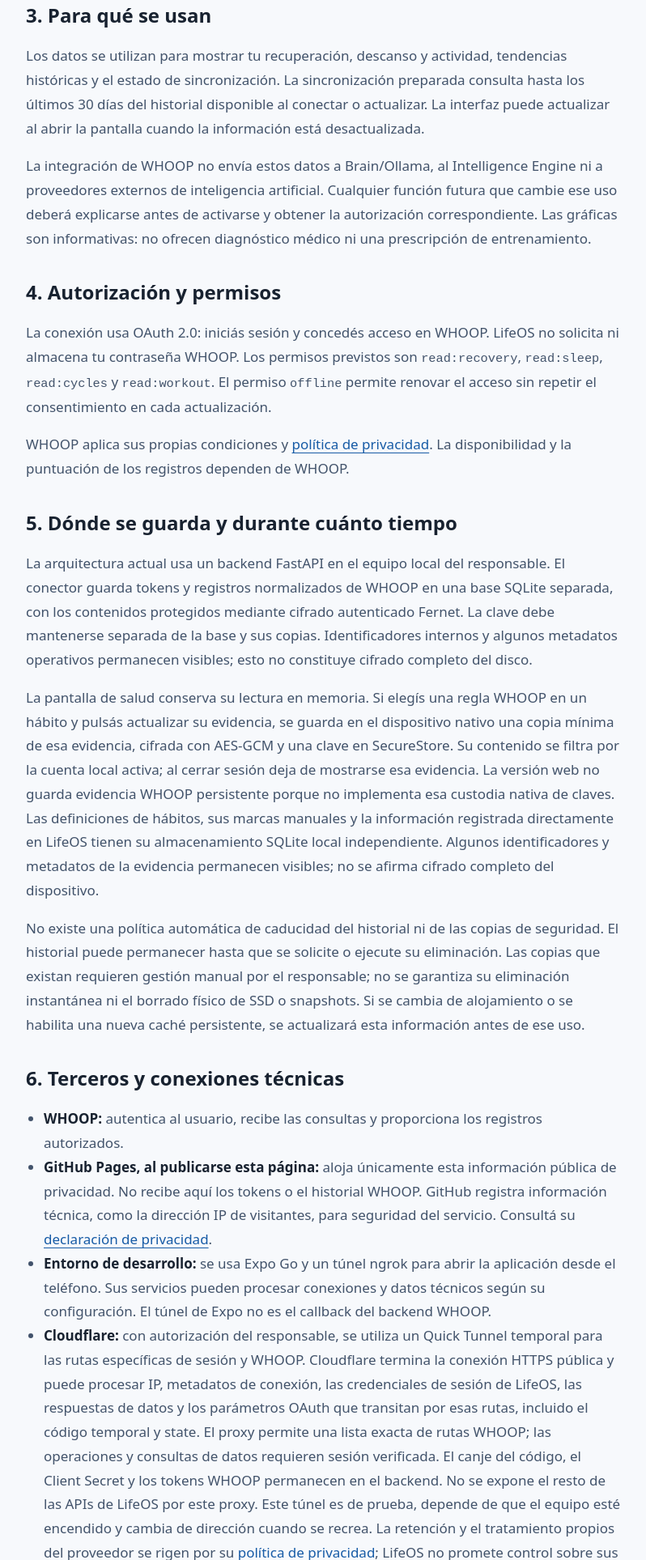
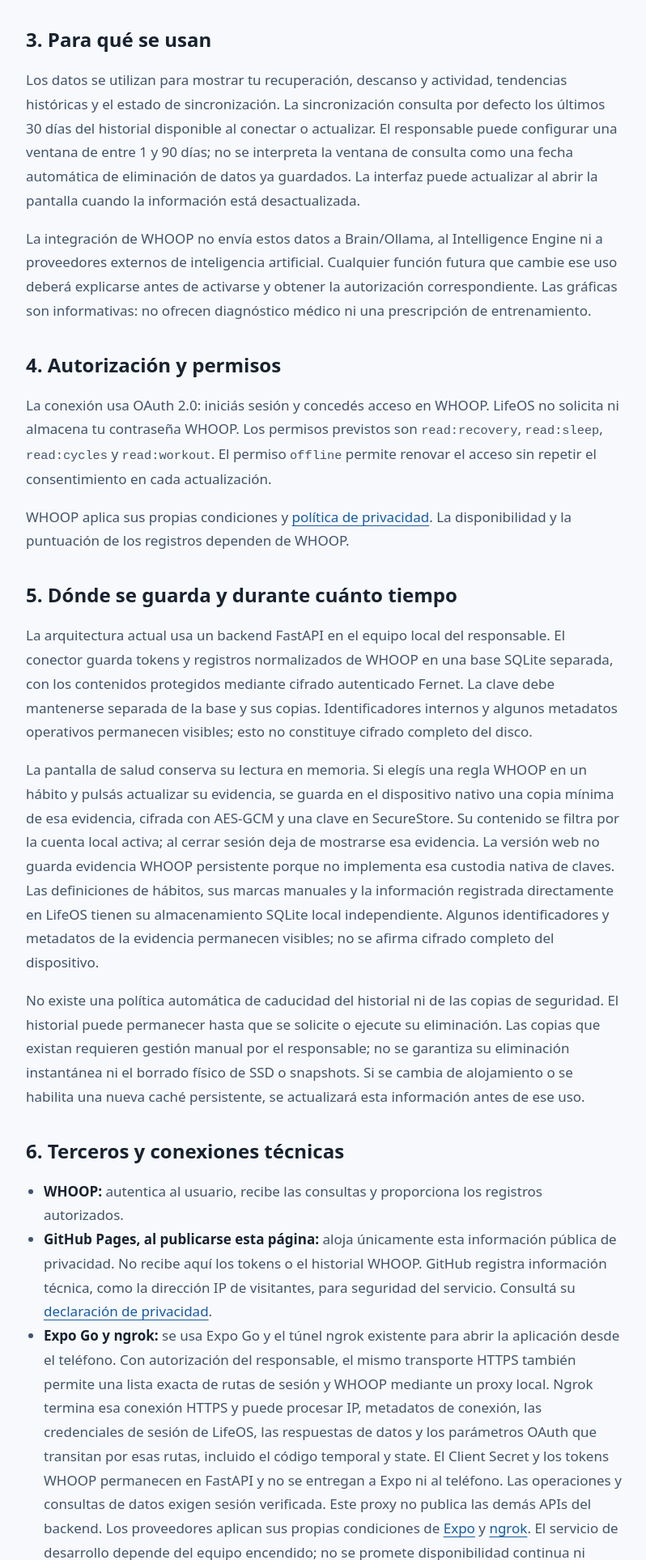
Before and after one commit to enzoyugo/lifeos-privacy, a plain HTML site: page privacy/index.html in a window 1280 px wide. Shown: the part 1607-3534 px from the top of the page at 81% size, without its empty margins (240-1038 px from the left). Drawn offline with Linux system fonts and the light colour scheme.

Commit message:
Publish reviewed LifeOS privacy policy

```diff
--- a/privacy/index.html
+++ b/privacy/index.html
@@ -32,14 +32,14 @@
 <ul>
 <li><strong>Recuperación:</strong> puntuación, variabilidad de la frecuencia cardíaca (HRV/RMSSD) y pulso en reposo.</li>
 <li><strong>Sueño:</strong> inicio, fin, siesta, estado de puntuación, rendimiento y tiempo efectivamente dormido calculado a partir de las etapas que WHOOP proporciona.</li>
-<li><strong>Ciclos y actividad:</strong> esfuerzo diario; para entrenamientos, fechas, tipo de deporte y las métricas disponibles de esfuerzo, frecuencia cardíaca media, distancia y energía.</li>
+<li><strong>Ciclos y actividad:</strong> esfuerzo diario y pasos del ciclo cuando estén disponibles; para entrenamientos, fechas, tipo de deporte y las métricas disponibles de esfuerzo, frecuencia cardíaca media, distancia y energía.</li>
 <li><strong>Datos de operación:</strong> identificadores de registros, fechas, zona horaria, última sincronización y estado de conexión. El servidor recibe un código OAuth temporal y conserva tokens de acceso y renovación para consultar la cuenta autorizada.</li>
 <li><strong>Sesión de LifeOS:</strong> nombre de cuenta local, hash de contraseña con sal y hashes de sesiones. La contraseña se verifica en el backend; no es la contraseña de WHOOP. El móvil nativo conserva su sesión de LifeOS en SecureStore, separada de los tokens WHOOP. El navegador usa un vínculo de un solo uso y una cookie temporal Secure/HttpOnly para completar la autorización.</li>
 </ul>
 <p>No se solicitan permisos de perfil ni medidas corporales en esta versión. La integración no proporciona frecuencia cardíaca en vivo. Un valor ausente o sin puntuar se muestra como tal; la demo no representa datos de tu cuenta.</p>
 <p>LifeOS también permite registrar información directamente en sus módulos locales, como check-ins, actividad y nutrición. Esta página se centra en WHOOP; esas entradas locales se conservan en la base de datos del dispositivo y no se convierten automáticamente en datos WHOOP.</p>
 <h2>3. Para qué se usan</h2>
-<p>Los datos se utilizan para mostrar tu recuperación, descanso y actividad, tendencias históricas y el estado de sincronización. La sincronización preparada consulta hasta los últimos 30 días del historial disponible al conectar o actualizar. La interfaz puede actualizar al abrir la pantalla cuando la información está desactualizada.</p>
+<p>Los datos se utilizan para mostrar tu recuperación, descanso y actividad, tendencias históricas y el estado de sincronización. La sincronización consulta por defecto los últimos 30 días del historial disponible al conectar o actualizar. El responsable puede configurar una ventana de entre 1 y 90 días; no se interpreta la ventana de consulta como una fecha automática de eliminación de datos ya guardados. La interfaz puede actualizar al abrir la pantalla cuando la información está desactualizada.</p>
 <p>La integración de WHOOP no envía estos datos a Brain/Ollama, al Intelligence Engine ni a proveedores externos de inteligencia artificial. Cualquier función futura que cambie ese uso deberá explicarse antes de activarse y obtener la autorización correspondiente. Las gráficas son informativas: no ofrecen diagnóstico médico ni una prescripción de entrenamiento.</p>
 <h2>4. Autorización y permisos</h2>
 <p>La conexión usa OAuth 2.0: iniciás sesión y concedés acceso en WHOOP. LifeOS no solicita ni almacena tu contraseña WHOOP. Los permisos previstos son <code>read:recovery</code>, <code>read:sleep</code>, <code>read:cycles</code> y <code>read:workout</code>. El permiso <code>offline</code> permite renovar el acceso sin repetir el consentimiento en cada actualización.</p>
@@ -52,8 +52,8 @@
 <ul>
 <li><strong>WHOOP:</strong> autentica al usuario, recibe las consultas y proporciona los registros autorizados.</li>
 <li><strong>GitHub Pages, al publicarse esta página:</strong> aloja únicamente esta información pública de privacidad. No recibe aquí los tokens o el historial WHOOP. GitHub registra información técnica, como la dirección IP de visitantes, para seguridad del servicio. Consultá su <a href="https://docs.github.com/en/site-policy/privacy-policies/github-general-privacy-statement" rel="noreferrer">declaración de privacidad</a>.</li>
-<li><strong>Entorno de desarrollo:</strong> se usa Expo Go y un túnel ngrok para abrir la aplicación desde el teléfono. Sus servicios pueden procesar conexiones y datos técnicos según su configuración. El túnel de Expo no es el callback del backend WHOOP.</li>
-<li><strong>Cloudflare:</strong> con autorización del responsable, se utiliza un Quick Tunnel temporal para las rutas específicas de sesión y WHOOP. Cloudflare termina la conexión HTTPS pública y puede procesar IP, metadatos de conexión, las credenciales de sesión de LifeOS, las respuestas de datos y los parámetros OAuth que transitan por esas rutas, incluido el código temporal y state. El proxy permite una lista exacta de rutas WHOOP; las operaciones y consultas de datos requieren sesión verificada. El canje del código, el Client Secret y los tokens WHOOP permanecen en el backend. No se expone el resto de las APIs de LifeOS por este proxy. Este túnel es de prueba, depende de que el equipo esté encendido y cambia de dirección cuando se recrea. La retención y el tratamiento propios del proveedor se rigen por su <a href="https://www.cloudflare.com/privacypolicy/" rel="noreferrer">política de privacidad</a>; LifeOS no promete control sobre sus logs ni disponibilidad continua.</li>
+<li><strong>Expo Go y ngrok:</strong> se usa Expo Go y el túnel ngrok existente para abrir la aplicación desde el teléfono. Con autorización del responsable, el mismo transporte HTTPS también permite una lista exacta de rutas de sesión y WHOOP mediante un proxy local. Ngrok termina esa conexión HTTPS y puede procesar IP, metadatos de conexión, las credenciales de sesión de LifeOS, las respuestas de datos y los parámetros OAuth que transitan por esas rutas, incluido el código temporal y state. El Client Secret y los tokens WHOOP permanecen en FastAPI y no se entregan a Expo ni al teléfono. Las operaciones y consultas de datos exigen sesión verificada. Este proxy no publica las demás APIs del backend. Los proveedores aplican sus propias condiciones de <a href="https://expo.dev/privacy" rel="noreferrer">Expo</a> y <a href="https://ngrok.com/legal/privacy" rel="noreferrer">ngrok</a>. El servicio de desarrollo depende del equipo encendido; no se promete disponibilidad continua ni control sobre los logs internos del proveedor.</li>
+<li><strong>Cloudflare, durante la configuración inicial:</strong> se probaron Quick Tunnels temporales con autorización del responsable. Se sustituyeron como transporte por dificultades de resolución DNS desde el teléfono. No se completó una autorización WHOOP a través de esos túneles. Las conexiones técnicas de esa fase, como direcciones IP y metadatos, están sujetas a la <a href="https://www.cloudflare.com/privacypolicy/" rel="noreferrer">política de privacidad de Cloudflare</a>.</li>
 </ul>
 <p>El conector WHOOP implementado no contiene venta de datos, publicidad, trackers de marketing ni envíos de biometría a servicios de IA. Esta página no incorpora scripts, formularios, analítica, fuentes remotas ni cookies propias. Esto no elimina el tratamiento técnico de los proveedores de alojamiento o transporte.</p>
 <h2 id="control">7. Desconectar, revocar y eliminar</h2>
```
